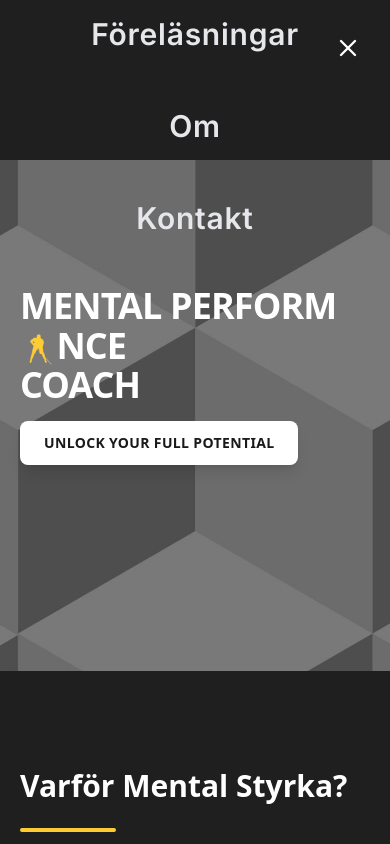
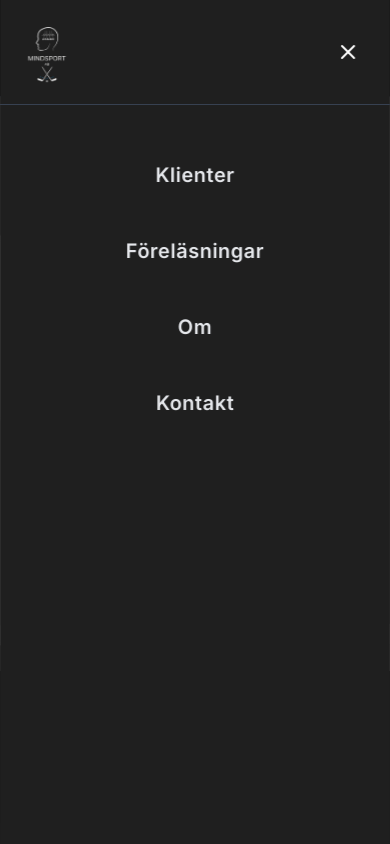
Before and after one commit to Oscar133707/Mindsport, a React (Vite) app: page /#/ in a window 390 px wide. Both pictures are taken after a click on the button "Öppna meny". Shown: the top 844 px of the page. Built offline with nearby package versions, Linux system fonts and the light colour scheme.

Commit message:
Fix mobile navigation menu, improve hero text layout, and update About section mobile layout

```diff
--- a/components/Navbar.tsx
+++ b/components/Navbar.tsx
@@ -1,4 +1,4 @@
-import React, { useState, useEffect } from 'react';
+import React, { useState, useEffect, useRef } from 'react';
 import { Link, useLocation } from 'react-router-dom';
 import { Menu, X } from 'lucide-react';
 import { NavItem } from '../types';
@@ -14,16 +14,22 @@ const navItems: NavItem[] = [
 const Navbar: React.FC = () => {
   const [isOpen, setIsOpen] = useState(false);
   const location = useLocation();
+  const menuRef = useRef<HTMLDivElement>(null);
+  const firstLinkRef = useRef<HTMLAnchorElement>(null);
 
   // Close mobile menu when route changes
   useEffect(() => {
     setIsOpen(false);
-  }, [location]);
+  }, [location.pathname]);
 
   // Prevent body scroll when mobile menu is open
   useEffect(() => {
     if (isOpen) {
       document.body.style.overflow = 'hidden';
+      // Focus management: move focus to first link when menu opens
+      setTimeout(() => {
+        firstLinkRef.current?.focus();
+      }, 100);
     } else {
       document.body.style.overflow = 'unset';
     }
@@ -32,16 +38,71 @@ const Navbar: React.FC = () => {
     };
   }, [isOpen]);
 
+  // Close menu on ESC key press
+  useEffect(() => {
+    const handleEscape = (e: KeyboardEvent) => {
+      if (e.key === 'Escape' && isOpen) {
+        setIsOpen(false);
+      }
+    };
+
+    if (isOpen) {
+      document.addEventListener('keydown', handleEscape);
+      return () => {
+        document.removeEventListener('keydown', handleEscape);
+      };
+    }
+  }, [isOpen]);
+
+  // Close menu when resizing from mobile to desktop
+  useEffect(() => {
+    const handleResize = () => {
+      if (window.innerWidth >= 768 && isOpen) {
+        setIsOpen(false);
+      }
+    };
+
+    window.addEventListener('resize', handleResize);
+    return () => {
+      window.removeEventListener('resize', handleResize);
+    };
+  }, [isOpen]);
+
+  // Close menu when clicking outside
+  useEffect(() => {
+    const handleClickOutside = (event: MouseEvent) => {
+      if (
+        isOpen &&
+        menuRef.current &&
+        !menuRef.current.contains(event.target as Node) &&
+        !(event.target as HTMLElement).closest('button[aria-controls="mobile-menu"]')
+      ) {
+        setIsOpen(false);
+      }
+    };
+
+    if (isOpen) {
+      document.addEventListener('mousedown', handleClickOutside);
+      return () => {
+        document.removeEventListener('mousedown', handleClickOutside);
+      };
+    }
+  }, [isOpen]);
+
   const handleLinkClick = () => {
     setIsOpen(false);
   };
 
   const handleLogoClick = (e: React.MouseEvent<HTMLAnchorElement>) => {
-    handleLinkClick();
+    setIsOpen(false);
     if (location.pathname === '/') {
       e.preventDefault();
       window.scrollTo({ top: 0, behavior: 'smooth' });
     }
+  };
+
+  const toggleMenu = () => {
+    setIsOpen((prev) => !prev);
   };
 
   return (
@@ -74,41 +135,78 @@ const Navbar: React.FC = () => {
 
         {/* Mobile Menu Button */}
         <button
-          className="md:hidden z-[110] p-2 text-white focus:outline-none relative"
-          onClick={() => setIsOpen(!isOpen)}
+          className={`md:hidden z-[10000] p-3 text-white focus:outline-none focus:ring-2 focus:ring-[#ffcb33] focus:ring-offset-2 focus:ring-offset-[#1f1f1f] rounded-lg relative min-w-[44px] min-h-[44px] flex items-center justify-center transition-all duration-200 ${
+            isOpen ? 'opacity-0 pointer-events-none' : 'opacity-100 pointer-events-auto'
+          }`}
+          onClick={toggleMenu}
           aria-expanded={isOpen}
-          aria-label={isOpen ? "Stäng meny" : "Öppna meny"}
+          aria-label="Öppna meny"
           aria-controls="mobile-menu"
+          type="button"
         >
-          {isOpen ? <X size={28} /> : <Menu size={28} />}
+          <Menu size={28} />
         </button>
       </div>
 
-      {/* Mobile Menu Overlay */}
+      {/* Backdrop */}
+      {isOpen && (
+        <div
+          className="fixed inset-0 bg-black/60 z-[9998] transition-opacity duration-300 ease-in-out md:hidden"
+          onClick={() => setIsOpen(false)}
+          aria-hidden={!isOpen}
+        />
+      )}
+
+      {/* Mobile Menu */}
       <div
+        ref={menuRef}
         id="mobile-menu"
-        className={`fixed inset-0 bg-[#1f1f1f] z-[100] transition-transform duration-300 ease-in-out flex flex-col justify-center items-center md:hidden pt-20 pb-20 ${
-          isOpen ? 'translate-x-0' : 'translate-x-full'
+        role="navigation"
+        aria-label="Mobilmeny"
+        className={`fixed top-0 right-0 h-screen w-full bg-[#1f1f1f] z-[9999] transition-transform duration-300 ease-in-out flex flex-col md:hidden shadow-2xl ${
+          isOpen ? 'translate-x-0 pointer-events-auto' : 'translate-x-full pointer-events-none'
         }`}
         aria-hidden={!isOpen}
-        onClick={(e) => {
-          // Close menu when clicking on overlay background
-          if (e.target === e.currentTarget) {
-            setIsOpen(false);
-          }
-        }}
+        style={{ willChange: 'transform', backgroundColor: '#1f1f1f' }}
       >
-        <nav className="flex flex-col space-y-6 w-full max-w-sm px-8" aria-label="Mobilmeny">
-          {navItems.map((item) => (
+        {/* Menu Header with Logo */}
+        <div className="flex items-center justify-between p-5 border-b border-gray-700">
+          <Link
+            to="/"
+            className="z-50 group"
+            aria-label="MindSport AB Hem"
+            onClick={handleLogoClick}
+          >
+            <img
+              src={logoImage}
+              alt="MindSport AB Logo"
+              className="h-16 w-auto group-hover:opacity-80 transition-opacity"
+            />
+          </Link>
+          <button
+            className="p-2 text-white focus:outline-none focus:ring-2 focus:ring-[#ffcb33] rounded-lg min-w-[44px] min-h-[44px] flex items-center justify-center"
+            onClick={toggleMenu}
+            aria-label="Stäng meny"
+            type="button"
+          >
+            <X size={24} />
+          </button>
+        </div>
+
+        {/* Navigation Links */}
+        <nav className="flex flex-col flex-1 px-6 py-8 overflow-y-auto" aria-label="Mobilmeny">
+          {navItems.map((item, index) => (
             <Link
               key={item.path}
+              ref={index === 0 ? firstLinkRef : null}
               to={item.path}
               onClick={handleLinkClick}
-              className={`text-3xl font-semibold tracking-wide transition-all duration-200 py-4 px-6 rounded-lg text-center ${
-                location.pathname === item.path
-                  ? 'text-[#1a1a1a] bg-[#ffcb33] shadow-lg'
-                  : 'text-gray-200 hover:text-white hover:bg-[#4e4e4e] active:bg-[#4e4e4e]'
-              }`}
+              onKeyDown={(e) => {
+                if (e.key === 'Enter' || e.key === ' ') {
+                  handleLinkClick();
+                }
+              }}
+              className="min-h-[48px] flex items-center justify-center text-xl font-semibold tracking-wide transition-all duration-200 py-4 px-6 rounded-lg my-2 text-gray-200 hover:text-white hover:bg-[#4e4e4e] active:bg-[#4e4e4e] focus:outline-none"
               tabIndex={isOpen ? 0 : -1}
             >
               {item.label}
--- a/pages/Home.tsx
+++ b/pages/Home.tsx
@@ -1,15 +1,37 @@
 import React, { useState, useEffect } from 'react';
-import { ArrowRight, Target, Trophy, TrendingUp, Shield } from 'lucide-react';
+import { ArrowRight, Target, Trophy, TrendingUp, Shield, Quote } from 'lucide-react';
 import heroImage from '../Images/Lägg till en rubrik.jpg';
 import hockeyPlayerIcon from '../Images/hockey-player-icon.png';
 import cjImage from '../Images/CJ image.png';
 import { useScrollAnimation } from '../hooks/useScrollAnimation';
+import { Testimonial } from '../types';
+
+const testimonials: Testimonial[] = [
+  {
+    id: 1,
+    name: "Erik Karlsson",
+    role: "Professionell Ishockeyspelare",
+    quote: "Samarbetet med MindSport har hjälpt mig att hitta lugnet i avgörande situationer. Jag har fått verktyg som jag använder dagligen.",
+  },
+  {
+    id: 2,
+    name: "Anna Andersson",
+    role: "Elittränare Fotboll",
+    quote: "Att förstå gruppdynamik och ledarskap ur ett psykologiskt perspektiv har lyft mitt team till en ny nivå.",
+  },
+  {
+    id: 3,
+    name: "Juniorakademin",
+    role: "Talangutveckling",
+    quote: "Föreläsningarna gav våra ungdomar en fantastisk inblick i vad som krävs mentalt för att bli elit.",
+  },
+];
 
 const Home: React.FC = () => {
   const [heroVisible, setHeroVisible] = useState(false);
   const aboutRef = useScrollAnimation({ threshold: 0.2 });
   const approachRef = useScrollAnimation({ threshold: 0.2 });
-  const trustRef = useScrollAnimation({ threshold: 0.2 });
+  const testimonialsRef = useScrollAnimation({ threshold: 0.2 });
   const quoteRef = useScrollAnimation({ threshold: 0.3 });
   const ctaRef = useScrollAnimation({ threshold: 0.2 });
 
@@ -46,14 +68,14 @@ const Home: React.FC = () => {
             }`}
           >
             <span className="block">
-              MENTAL PERFORM
+              MENTAL <span className="whitespace-nowrap">PERFORM
               <img
                 src={hockeyPlayerIcon}
                 alt=""
                 className="inline-block h-[0.9em] w-auto mx-0.5 align-middle"
                 style={{ verticalAlign: 'middle' }}
               />
-              NCE
+              NCE</span>
             </span>
             <span className="block">COACH</span>
           </h1>
@@ -80,19 +102,23 @@ const Home: React.FC = () => {
         <div className="max-w-[1200px] mx-auto px-5 md:px-10">
           <div
             ref={aboutRef.elementRef}
-            className={`grid grid-cols-1 lg:grid-cols-2 gap-12 lg:gap-16 items-center transition-all duration-1000 ${
+            className={`transition-all duration-1000 ${
               aboutRef.isVisible
                 ? 'opacity-100 translate-y-0'
                 : 'opacity-0 translate-y-8'
             }`}
           >
-            {/* Text Content */}
-            <div className="space-y-6">
+            {/* Heading - shown first on all screens */}
+            <div className="mb-6 lg:mb-0">
               <h2 id="about-title" className="text-3xl md:text-4xl font-bold text-white leading-tight">
                 Varför Mental Styrka?
               </h2>
-              <div className="w-24 h-1 bg-[#ffcb33] rounded-full"></div>
-              <div className="space-y-5 text-lg text-gray-300 font-light leading-relaxed">
+              <div className="w-24 h-1 bg-[#ffcb33] rounded-full mt-4"></div>
+            </div>
+
+            <div className="grid grid-cols-1 lg:grid-cols-2 gap-12 lg:gap-16 items-center lg:mt-6">
+              {/* Text Content */}
+              <div className="space-y-5 text-lg text-gray-300 font-light leading-relaxed order-2 lg:order-1">
                 <p>
                   Mitt namn är Carl-Johan Sjögren och jag har haft förmånen att ägna hela <strong className="text-white font-medium">13 år åt en professionell karriär inom ishockey</strong>. Under dessa år har jag fått arbeta hårt för att skaffa mig förståelse för vad som krävs för att nå framgång inom idrottens värld.
                 </p>
@@ -103,10 +129,9 @@ const Home: React.FC = () => {
                   Oavsett om du är en professionell idrottare, en amatör eller någonstans där emellan, är din <strong className="text-white font-medium">mentala inställning och styrka en avgörande faktor</strong> som kan ta din prestation till nya höjder.
                 </p>
               </div>
-            </div>
 
               {/* Image */}
-            <div className="relative">
+              <div className="relative order-1 lg:order-2">
                 <div className="rounded-2xl overflow-hidden shadow-2xl border border-gray-800 aspect-[4/3]">
                   <img
                     src={cjImage}
@@ -114,6 +139,7 @@ const Home: React.FC = () => {
                     loading="lazy"
                     className="w-full h-full object-cover object-center"
                   />
+                </div>
               </div>
             </div>
           </div>
@@ -186,41 +212,42 @@ const Home: React.FC = () => {
         </div>
       </section>
 
-      {/* Trust-Building Section */}
-      <section className="py-24 md:py-32 bg-[#4e4e4e]" aria-label="Erfarenhet och Kvalitet">
+      {/* Testimonials Section */}
+      <section className="py-24 md:py-32 bg-[#4e4e4e]" aria-label="Röster från klienter">
         <div className="max-w-[1200px] mx-auto px-5 md:px-10">
           <div
-            ref={trustRef.elementRef}
+            ref={testimonialsRef.elementRef}
             className={`transition-all duration-1000 ${
-              trustRef.isVisible
+              testimonialsRef.isVisible
                 ? 'opacity-100 translate-y-0'
                 : 'opacity-0 translate-y-8'
             }`}
           >
-            <div className="grid grid-cols-1 md:grid-cols-3 gap-8 md:gap-12 text-center">
-              <div className="space-y-4">
-                <div className="text-5xl md:text-6xl font-bold text-[#ffcb33]">13</div>
-                <h3 className="text-xl font-bold text-white">År Professionell Karriär</h3>
-                <p className="text-gray-300 font-light">
-                  Erfarenhet från toppnivå inom professionell ishockey
-                </p>
+            <div className="text-center mb-12">
+              <h2 className="text-3xl md:text-4xl font-bold text-white mb-4">
+                Röster från klienter
+              </h2>
+              <div className="w-24 h-1 bg-[#ffcb33] mx-auto rounded-full"></div>
             </div>
 
-              <div className="space-y-4">
-                <div className="text-5xl md:text-6xl font-bold text-[#ffcb33]">100%</div>
-                <h3 className="text-xl font-bold text-white">Individuell Coaching</h3>
-                <p className="text-gray-300 font-light">
-                  Skräddarsydda program anpassade efter dina unika behov
-                </p>
+            <div className="grid grid-cols-1 md:grid-cols-3 gap-8">
+              {testimonials.map((testimonial) => (
+                <div
+                  key={testimonial.id}
+                  className="bg-[#2a2a2a] rounded-xl p-6 md:p-8 border border-gray-700 hover:border-[#ffcb33]/50 transition-all duration-300 flex flex-col h-full"
+                >
+                  <div className="mb-4">
+                    <Quote className="text-[#ffcb33] opacity-60" size={32} />
                   </div>
-
-              <div className="space-y-4">
-                <div className="text-5xl md:text-6xl font-bold text-[#ffcb33]">∞</div>
-                <h3 className="text-xl font-bold text-white">Personlig Inriktning</h3>
-                <p className="text-gray-300 font-light">
-                  Varje idrottare får ett program utformat specifikt för sina mål
-                </p>
+                  <blockquote className="text-gray-300 font-light leading-relaxed mb-6 text-lg flex-grow">
+                    "{testimonial.quote}"
+                  </blockquote>
+                  <div className="border-t border-gray-700 pt-4 mt-auto">
+                    <p className="font-semibold text-white">{testimonial.name}</p>
+                    <p className="text-sm text-gray-400">{testimonial.role}</p>
                   </div>
+                </div>
+              ))}
             </div>
           </div>
         </div>
```
Lines whose indentation alone changed are shown as unchanged.
